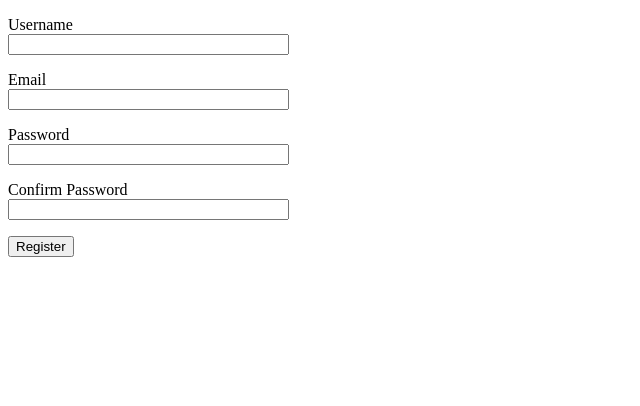
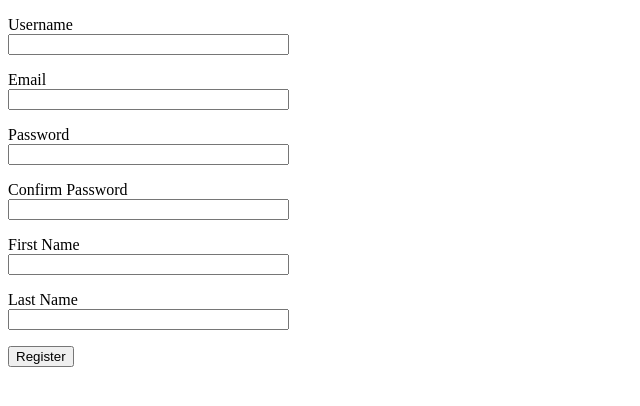
Before and after one commit to maseelshah22/community_cuisine, a Flask app: page /register in a window 1280 px wide. Shown: the top 406 px of the page, without its empty margins (0-640 px from the left). Run offline with Flask 3, Linux system fonts and the light colour scheme.

Commit message:
added first and last name to registration

```diff
--- a/app.py
+++ b/app.py
@@ -14,7 +14,7 @@ def get_db():
         cursorclass=pymysql.cursors.DictCursor
     )
 
-def register_user(username, email, password):
+def register_user(username, email, password, first_name, last_name):
     connection = get_db()
     try:
         with connection.cursor() as cursor:
@@ -22,11 +22,15 @@ def register_user(username, email, password):
             if cursor.fetchone() is not None:
                 return False
 
-            cursor.execute("INSERT INTO users (username, email, password) VALUES (%s, %s, %s)", (username, email, password))
+            cursor.execute("INSERT INTO users (username, email, password) VALUES (%s, %s, %s)",
+                           (username, email, password))
+            cursor.execute("INSERT INTO person_name (username, first, last) VALUES (%s, %s, %s)",
+                           (username, first_name.capitalize(), last_name.capitalize()))
             connection.commit()
     finally:
         connection.close()
     return True
+
 
 def login_user(username, password):
     connection = get_db()
@@ -55,7 +59,8 @@ def login():
 def register():
     form = RegistrationForm()
     if form.validate_on_submit():
-        if register_user(form.username.data, form.email.data, form.password.data):
+        if register_user(form.username.data, form.email.data, form.password.data,
+                         form.first_name.data, form.last_name.data):
             flash('Account created successfully! Please log in.')
             return redirect(url_for('login'))
         else:
--- a/forms.py
+++ b/forms.py
@@ -12,4 +12,6 @@ class RegistrationForm(FlaskForm):
     email = StringField('Email', validators=[DataRequired(), Email()])
     password = PasswordField('Password', validators=[DataRequired(), Length(min=6)])
     confirm_password = PasswordField('Confirm Password', validators=[DataRequired(), EqualTo('password')])
+    first_name = StringField('First Name', validators=[DataRequired(), Length(max=50)])
+    last_name = StringField('Last Name', validators=[DataRequired(), Length(max=50)])
     submit = SubmitField('Register')
--- a/templates/register.html
+++ b/templates/register.html
@@ -6,22 +6,12 @@
 <body>
     <form method="post">
         {{ form.hidden_tag() }}
-        <p>
-            {{ form.username.label }}<br>
-            {{ form.username(size=32) }}
-        </p>
-        <p>
-            {{ form.email.label }}<br>
-            {{ form.email(size=32) }}
-        </p>
-        <p>
-            {{ form.password.label }}<br>
-            {{ form.password(size=32) }}
-        </p>
-        <p>
-            {{ form.confirm_password.label }}<br>
-            {{ form.confirm_password(size=32) }}
-        </p>
+        <p>{{ form.username.label }}<br>{{ form.username(size=32) }}</p>
+        <p>{{ form.email.label }}<br>{{ form.email(size=32) }}</p>
+        <p>{{ form.password.label }}<br>{{ form.password(size=32) }}</p>
+        <p>{{ form.confirm_password.label }}<br>{{ form.confirm_password(size=32) }}</p>
+        <p>{{ form.first_name.label }}<br>{{ form.first_name(size=32) }}</p>
+        <p>{{ form.last_name.label }}<br>{{ form.last_name(size=32) }}</p>
         <p>{{ form.submit() }}</p>
     </form>
 </body>
```
